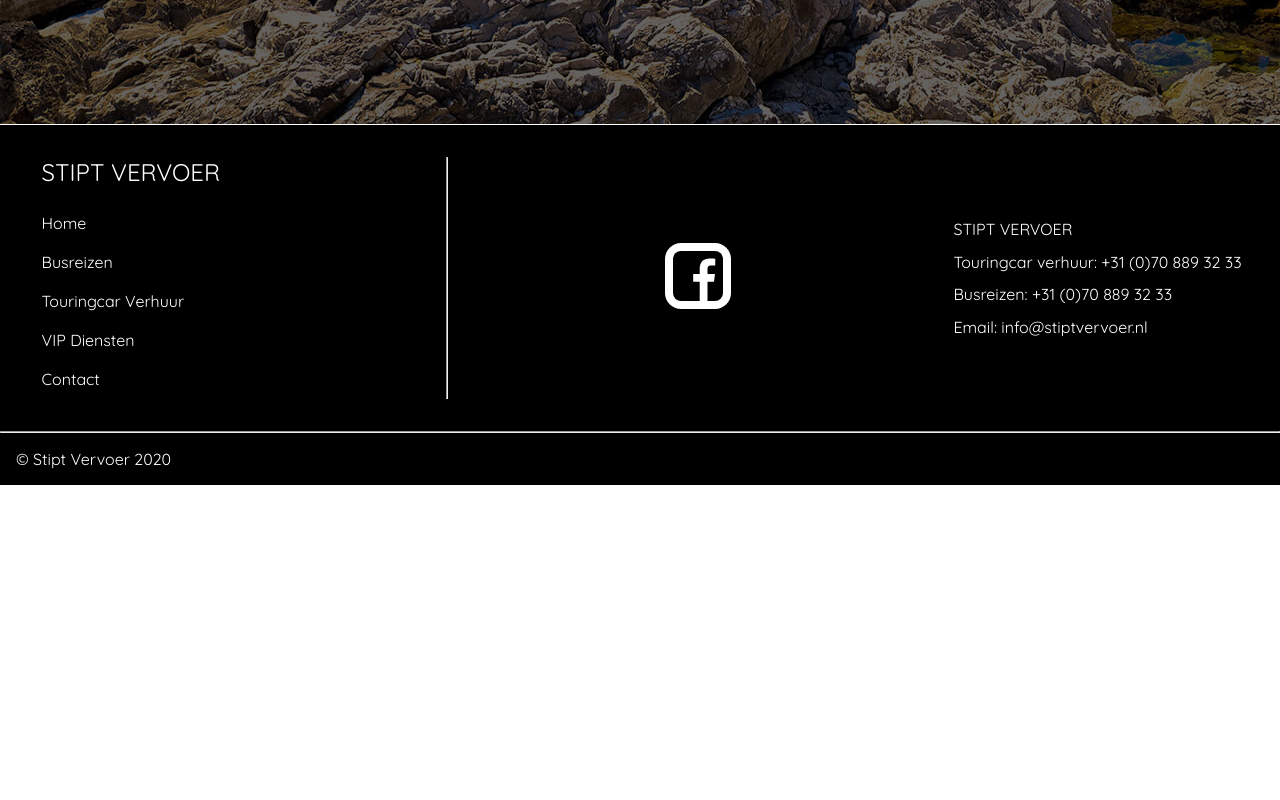
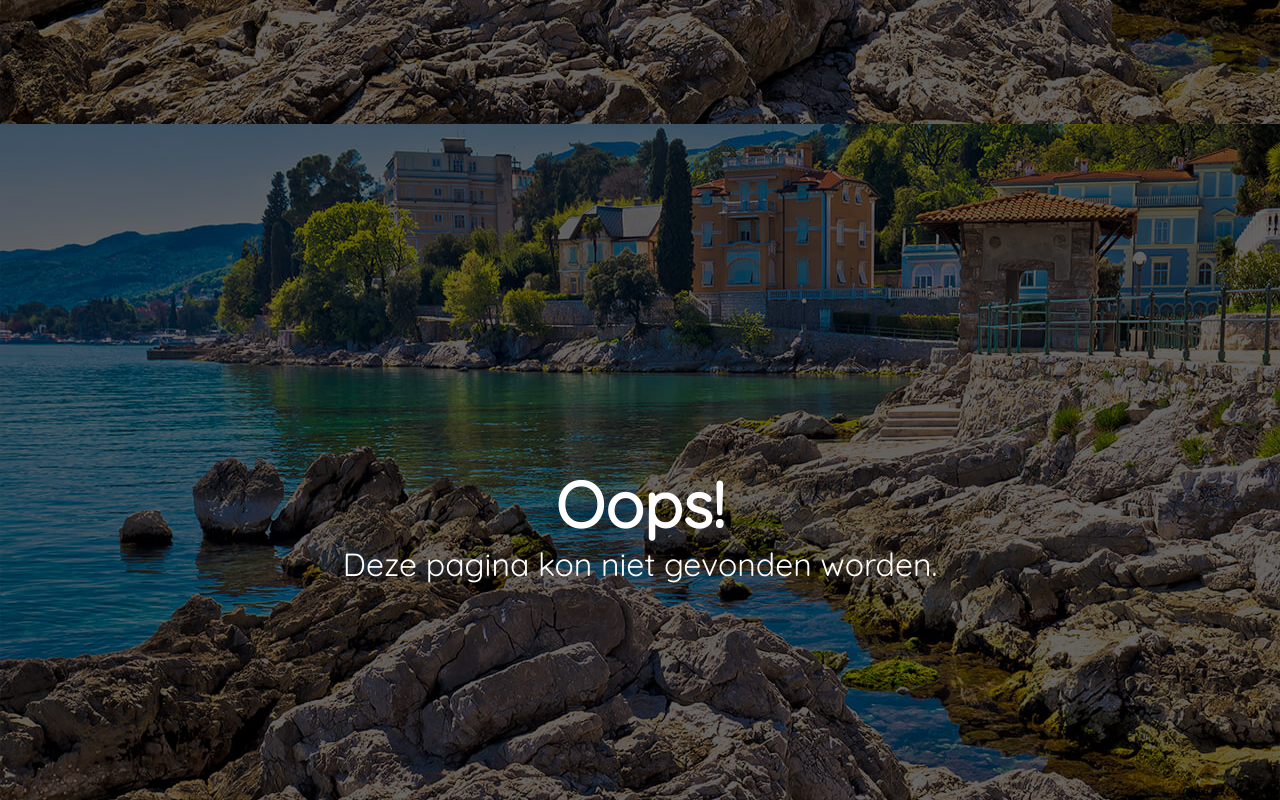
Before and after one commit to Nick-Yazdani/stipt-vervoer, a React (Create React App) app: page / in a window 1280 px wide. Shown: the part 760-1560 px from the top of the page. Before the commit the page ends 1245 px from the top, so only its background shows below. Built offline with nearby package versions, Linux system fonts and the light colour scheme.

Commit message:
added 404

```diff
--- a/src/App.js
+++ b/src/App.js
@@ -12,6 +12,7 @@ import Vip from './pages/Vip';
 import Touring from './pages/Touring';
 import Busreizen from './pages/Busreizen';
 import Feedback from './pages/Feedback';
+import NotFound from './pages/404';
 
 import './styles.css';
 
@@ -34,6 +35,7 @@ const App = () => {
         <Route path="/touringcar-verhuur" render={(props) => <Touring {...props} title="Touringcar Verhuur" />} />
         <Route path="/busreizen" render={(props) => <Busreizen {...props} title="Busreizen" />} />
         <Route path="/feedback" render={(props) => <Feedback {...props} title="Feedback" />} />
+        <Route path="" render={(props) => <NotFound {...props} title="Pagina Niet Gevonden" />} />
         <Footer />
       </div>
     </React.Fragment>
--- /dev/null
+++ b/src/pages/404.jsx
@@ -0,0 +1,17 @@
+import React from 'react';
+import Helmet from 'react-helmet';
+
+import Overlay from '../components/overlay-component/overlay.component';
+
+import './Home.styles.css';
+
+const Home = ({ title }) => {
+    return (
+        <div className="home">
+            <Helmet><title>{title}</title></Helmet>
+            <Overlay title="Oops!" caption="Deze pagina kon niet gevonden worden."/>
+        </div>
+    );
+}
+
+export default Home;
```
